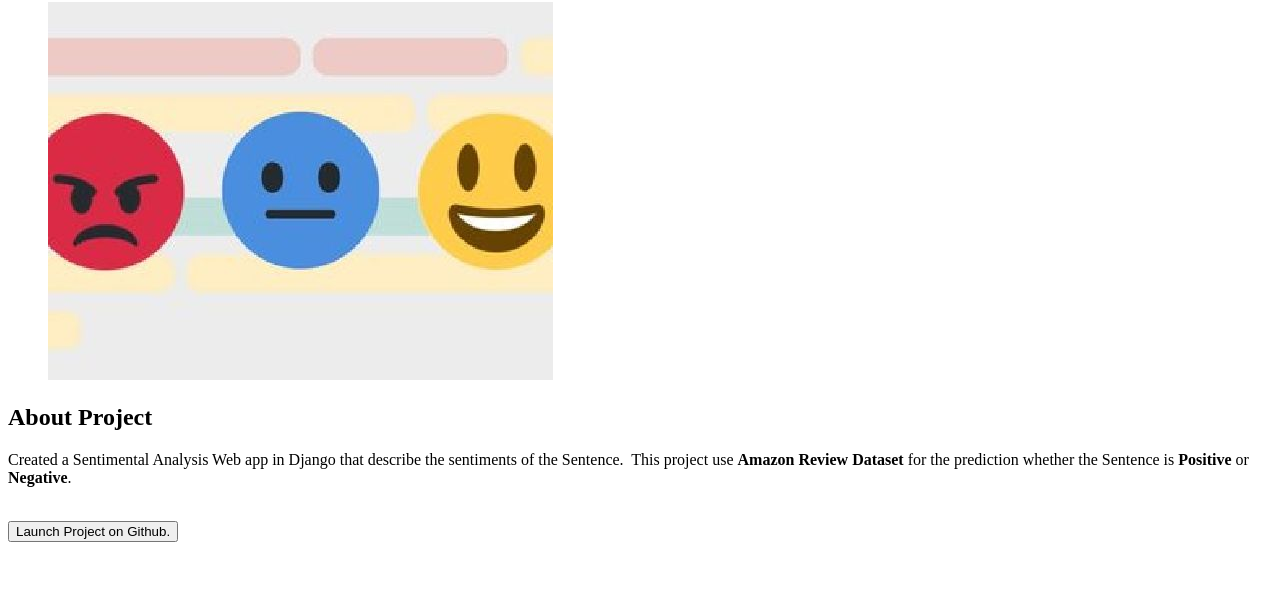
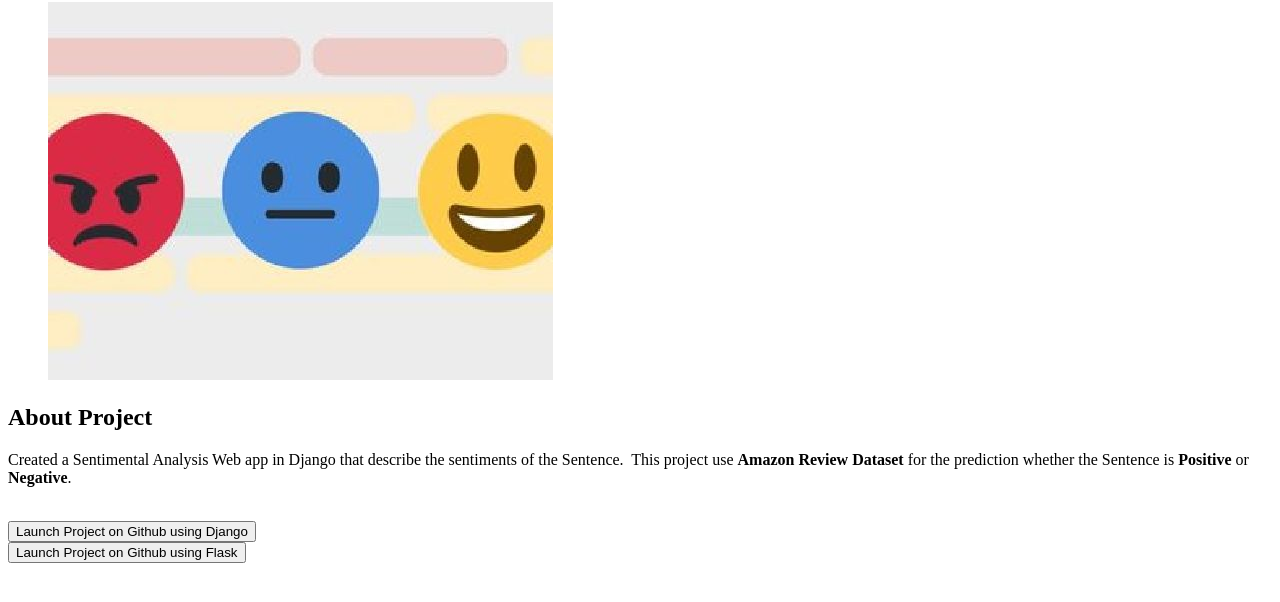
Before and after one commit to arrowav36/arrowav36.github.io, a plain HTML site: page portfolio-detail/sentiment.html in a window 1280 px wide. Shown: the part 78-680 px from the top of the page. Drawn offline with Linux system fonts and the light colour scheme; files whose address does not match are found by name.

Commit message:
Update sentiment.html

```diff
--- a/portfolio-detail/sentiment.html
+++ b/portfolio-detail/sentiment.html
@@ -16,7 +16,11 @@
 			</p>
 			<br>
             <a href=" https://github.com/arrowav36/Sentiment-Analysis.git" target="_blank">
-			<button class="site-btn top_15 bottom_30">Launch Project on Github.</button>
+			<button class="site-btn top_15 bottom_30">Launch Project on Github using Django</button>
+            </a>
+			<br>
+	    <a href=" https://github.com/arrowav36/Sentiment-Analysis-Flask-" target="_blank">
+			<button class="site-btn top_15 bottom_30">Launch Project on Github using Flask</button>
             </a>
 
 		</div>
```
